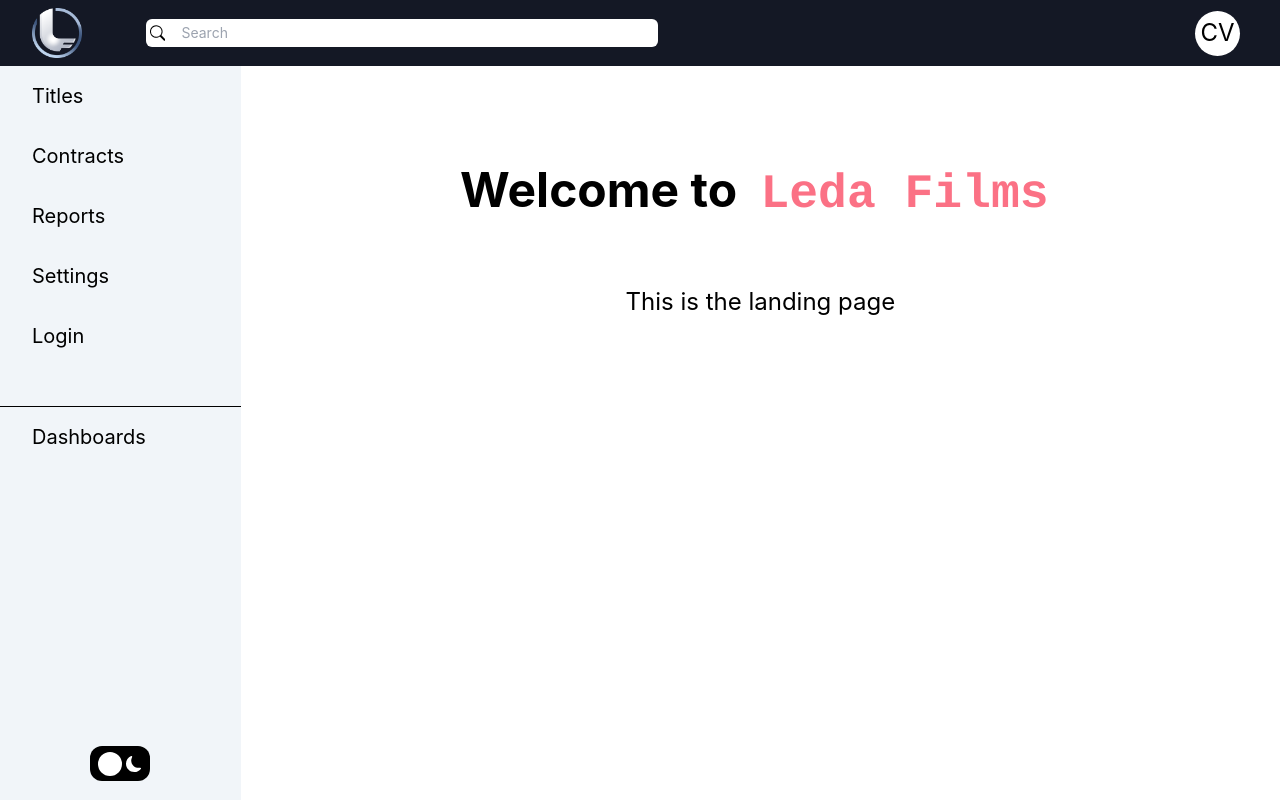
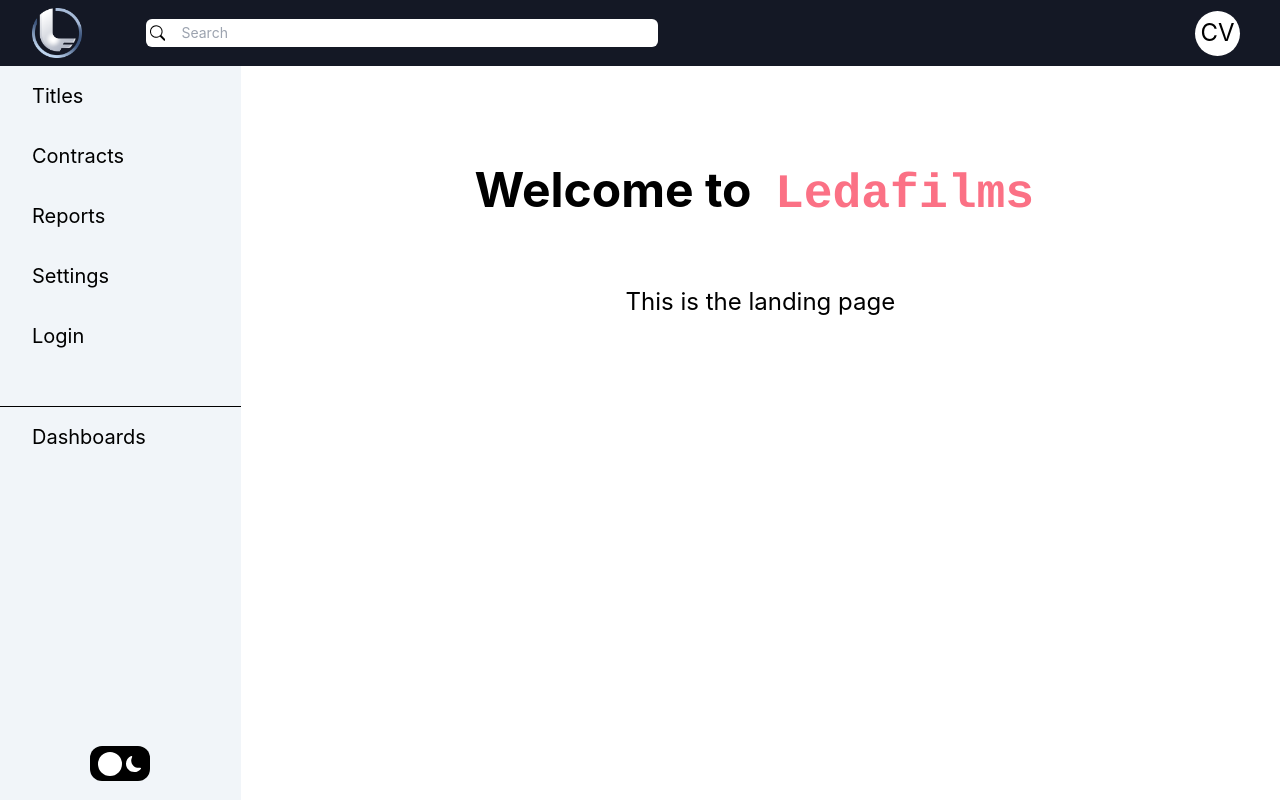
Before and after one commit to chris-av/ledafilms-crm, a Next.js app: page / in a window 1280 px wide. Built offline with nearby package versions, Linux system fonts and the light colour scheme.

Commit message:
update meta and company title

```diff
--- a/pages/index.tsx
+++ b/pages/index.tsx
@@ -4,14 +4,14 @@ export default function Home() {
   return (
     <div className="px-8 py-0">
       <Head>
-        <title>Create Next App</title>
+        <title>Ledafilms</title>
         <meta name="description" content="Generated by create next app" />
         <link rel="icon" href="/favicon.ico" />
       </Head>
 
       <main className="min-h-full py-16 flex flex-col justify-center items-center">
         <h1 className="m-0 leading-[1.15] texti-7xl text-center text-5xl">
-          Welcome to <code className="bg-#FAFAFA rounded p-3 font-['Courier'] text-rose-400">Leda Films</code>
+          Welcome to <code className="bg-#FAFAFA rounded p-3 font-['Courier'] text-rose-400">Ledafilms</code>
         </h1>
 
         <p className="text-center my-16 mx-0 text-2xl">
```
